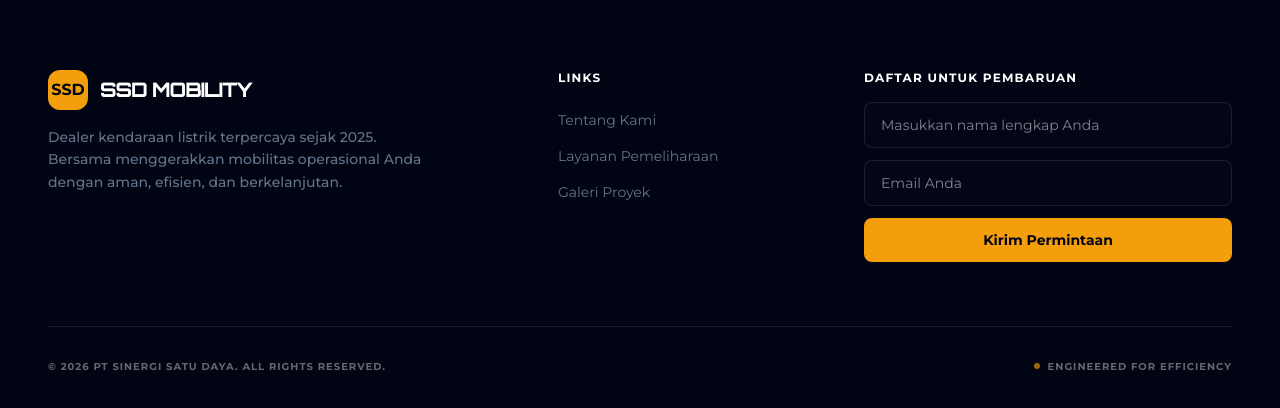
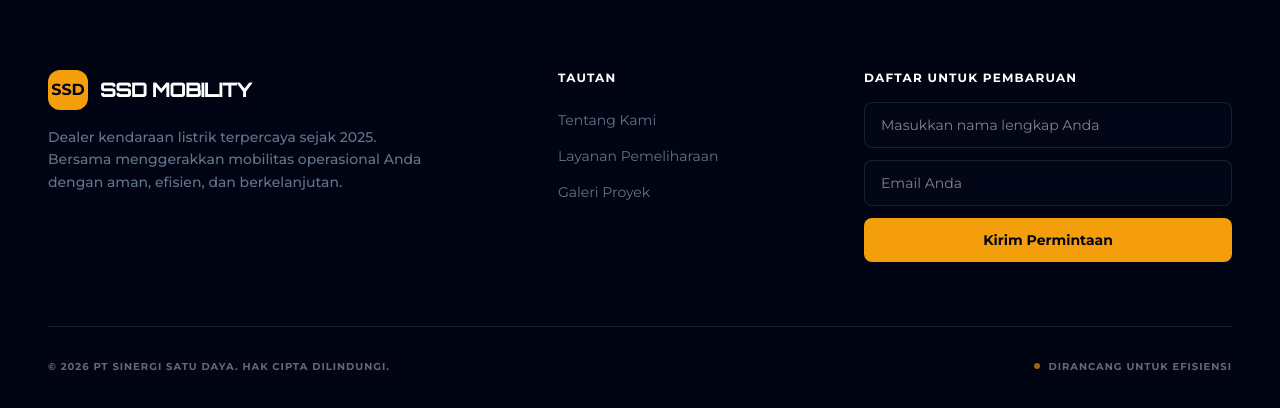
Before and after one commit to edo6661/Sinergi-Satu-Daya, a React (Vite) app: page / in a window 1280 px wide. Shown: the part 8890-9298 px from the top of the page. Built offline with nearby package versions, Linux system fonts and the light colour scheme.

Commit message:
chore: translation

```diff
--- a/src/components/ui/FloatingWhatsApp.tsx
+++ b/src/components/ui/FloatingWhatsApp.tsx
@@ -1,17 +1,25 @@
 import React from 'react';
 import { motion } from 'framer-motion';
 import { MessageCircle } from 'lucide-react';
+import { useAppLanguage } from '../../hooks/useAppLanguage';
 
 interface FloatingWhatsAppProps {
   phoneNumber?: string; // Format: 62811xxxxxx
-  message?: string;
 }
 
 export const FloatingWhatsApp: React.FC<FloatingWhatsAppProps> = ({
   phoneNumber = '628110000000',
-  message = 'Halo Tim SSD, saya ingin konsultasi mengenai pengadaan armada EV untuk bisnis saya.'
 }) => {
-  const waLink = `https://wa.me/${phoneNumber}?text=${encodeURIComponent(message)}`;
+  const { lang } = useAppLanguage();
+
+  // Terjemahan dinamis untuk pesan default & tooltip
+  const defaultMessage = lang === 'id'
+    ? 'Halo Tim SSD, saya ingin konsultasi mengenai pengadaan armada EV untuk bisnis saya.'
+    : 'Hello SSD Team, I would like to consult regarding EV fleet procurement for my business.';
+
+  const tooltipText = lang === 'id' ? 'Hubungi via WhatsApp' : 'Contact via WhatsApp';
+
+  const waLink = `https://wa.me/${phoneNumber}?text=${encodeURIComponent(defaultMessage)}`;
 
   return (
     <motion.a
@@ -24,13 +32,13 @@ export const FloatingWhatsApp: React.FC<FloatingWhatsAppProps> = ({
       whileHover={{ scale: 1.1 }}
       whileTap={{ scale: 0.9 }}
       className="fixed bottom-6 right-6 z-50 flex items-center justify-center w-14 h-14 bg-success text-surface-white rounded-full shadow-2xl hover:bg-success-hover transition-colors group animate-ripple"
-      aria-label="Chat WhatsApp"
+      aria-label={tooltipText}
     >
       <MessageCircle className="w-7 h-7" />
 
       {/* Tooltip on Hover */}
       <div className="absolute right-full mr-4 top-1/2 -translate-y-1/2 px-4 py-2 bg-surface-darker text-surface-white text-sm font-medium rounded-lg opacity-0 group-hover:opacity-100 transition-opacity whitespace-nowrap shadow-xl pointer-events-none">
-        Hubungi via WhatsApp
+        {tooltipText}
         <div className="absolute right-0 top-1/2 -translate-y-1/2 translate-x-full border-8 border-transparent border-l-surface-darker" />
       </div>
     </motion.a>
--- a/src/pages/LandingPage.tsx
+++ b/src/pages/LandingPage.tsx
@@ -99,7 +99,7 @@ export const LandingPage: React.FC = () => {
               <span className={lang === 'en' ? 'text-accent' : ''}>EN</span>
             </button>
             <button onClick={scrollToContact} className="relative items-center justify-center bg-white/5 hover:bg-accent text-surface-white hover:text-surface-darkest border border-white/10 hover:border-accent px-6 py-2.5 rounded-lg text-xs font-bold transition-all duration-300 overflow-hidden group animate-shimmer">
-              <span className="relative z-10">HUBUNGI VIA WHATSAPP</span>
+              <span className="relative z-10">{lang === 'id' ? 'HUBUNGI VIA WHATSAPP' : 'CONTACT VIA WHATSAPP'}</span>
             </button>
           </div>
 
@@ -117,13 +117,13 @@ export const LandingPage: React.FC = () => {
         <div className={`md:hidden overflow-hidden transition-all duration-300 ease-in-out bg-surface-darkest/95 backdrop-blur-xl border-b border-white/10 ${isMobileMenuOpen ? 'max-h-48 opacity-100' : 'max-h-0 opacity-0 border-transparent'}`}>
           <div className="container mx-auto px-6 py-4 flex flex-col gap-4">
             <button onClick={toggleLanguage} className="w-full text-left py-2 text-sm font-bold text-content-light hover:text-accent transition-colors tracking-widest flex items-center gap-2">
-              <span>Language:</span>
+              <span>{lang === 'id' ? 'Bahasa:' : 'Language:'}</span>
               <span className={lang === 'id' ? 'text-accent' : 'text-content-muted'}>ID</span>
               <span className="text-white/20">/</span>
               <span className={lang === 'en' ? 'text-accent' : 'text-content-muted'}>EN</span>
             </button>
             <button onClick={() => { scrollToContact(); toggleMobileMenu(); }} className="w-full bg-accent text-surface-darkest py-3 rounded-lg text-sm font-bold tracking-widest animate-shimmer">
-              HUBUNGI VIA WHATSAPP
+              {lang === 'id' ? 'HUBUNGI VIA WHATSAPP' : 'CONTACT VIA WHATSAPP'}
             </button>
           </div>
         </div>
@@ -140,7 +140,7 @@ export const LandingPage: React.FC = () => {
             <span className="text-accent font-black text-xs">SSD</span>
           </div>
           <div className="text-content-light/70 font-bold tracking-[0.2em] text-xs uppercase animate-pulse">
-            Loading Ecosystem...
+            {lang === 'id' ? 'Memuat Ekosistem...' : 'Loading Ecosystem...'}
           </div>
         </div>
       }>
@@ -184,10 +184,12 @@ export const LandingPage: React.FC = () => {
 
               {/* Tautan Footer */}
               <div className="md:col-span-3 flex flex-col items-center md:items-start gap-4">
-                <h4 className="text-surface-white font-bold tracking-widest text-xs uppercase mb-2">Links</h4>
-                <a href="#" className="text-sm hover:text-accent transition-colors">Tentang Kami</a>
-                <a href="#" className="text-sm hover:text-accent transition-colors">Layanan Pemeliharaan</a>
-                <a href="#" className="text-sm hover:text-accent transition-colors">Galeri Proyek</a>
+                <h4 className="text-surface-white font-bold tracking-widest text-xs uppercase mb-2">
+                  {lang === 'id' ? 'Tautan' : 'Links'}
+                </h4>
+                <a href="#" className="text-sm hover:text-accent transition-colors">{lang === 'id' ? 'Tentang Kami' : 'About Us'}</a>
+                <a href="#" className="text-sm hover:text-accent transition-colors">{lang === 'id' ? 'Layanan Pemeliharaan' : 'Maintenance Services'}</a>
+                <a href="#" className="text-sm hover:text-accent transition-colors">{lang === 'id' ? 'Galeri Proyek' : 'Project Gallery'}</a>
               </div>
 
               {/* Form Daftar Pembaruan (Diambil dari web lama) */}
@@ -216,10 +218,10 @@ export const LandingPage: React.FC = () => {
             </div>
 
             <div className="pt-8 border-t border-white/10 flex flex-col md:flex-row justify-between items-center gap-4 text-[10px] font-bold tracking-widest text-surface-white/40">
-              <span>© {new Date().getFullYear()} PT SINERGI SATU DAYA. ALL RIGHTS RESERVED.</span>
+              <span>© {new Date().getFullYear()} PT SINERGI SATU DAYA. {lang === 'id' ? 'HAK CIPTA DILINDUNGI.' : 'ALL RIGHTS RESERVED.'}</span>
               <span className="flex items-center gap-2">
                 <span className="w-1.5 h-1.5 rounded-full bg-accent animate-pulse" />
-                ENGINEERED FOR EFFICIENCY
+                {lang === 'id' ? 'DIRANCANG UNTUK EFISIENSI' : 'ENGINEERED FOR EFFICIENCY'}
               </span>
             </div>
           </div>
```
